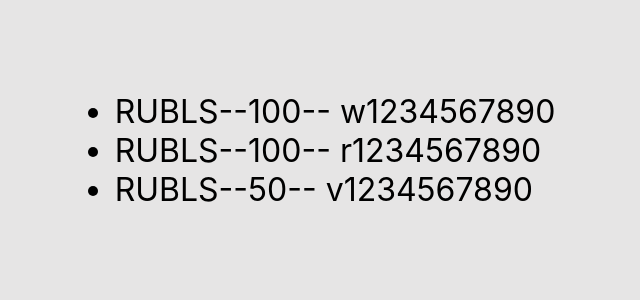
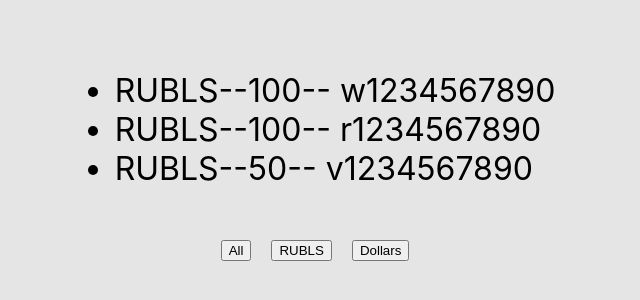
Before and after one commit to VanoKi/micro-tasks, a React app: page / in a window 1280 px wide. Shown: the part 250-550 px from the top of the page, without its empty margins (325-965 px from the left). Built offline with nearby package versions, Linux system fonts and the light colour scheme; the HTML template or start-up script is replaced by a standard one.

Commit message:
feat: add some styles

```diff
--- a/src/App.tsx
+++ b/src/App.tsx
@@ -152,6 +152,11 @@ function App() {
                     )
                 })}
             </ul>
+            <div style={{display: 'flex', flexDirection: 'row', gap: '20px'}}>
+                <button>All</button>
+                <button>RUBLS</button>
+                <button>Dollars</button>
+            </div>
         </>
     );
 }
--- a/src/index.css
+++ b/src/index.css
@@ -22,6 +22,10 @@ body {
   background-color: #e6e5e5;
 }
 
+button {
+  cursor: pointer;
+}
+
 code {
   font-family: source-code-pro, Menlo, Monaco, Consolas, 'Courier New',
     monospace;
```
